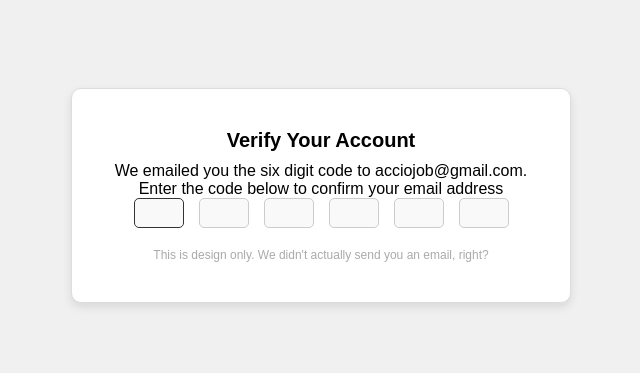
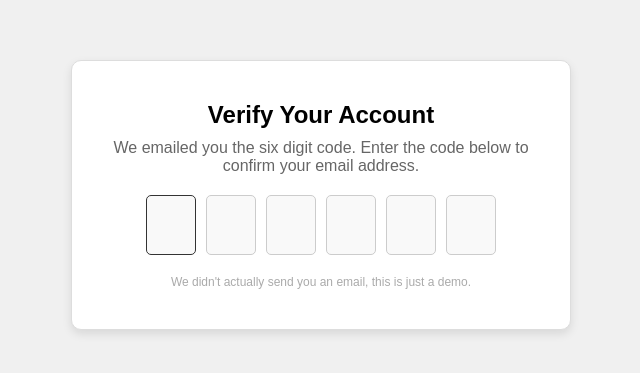
Before and after one commit to acciojob/OTP-MeghanaSubramanyam, a website: page main.html in a window 1280 px wide. Shown: the part 205-578 px from the top of the page, without its empty margins (319-959 px from the left). Drawn offline with Linux system fonts and the light colour scheme.

Commit message:
created a submission

```diff
--- a/main.html
+++ b/main.html
@@ -1,12 +1,16 @@
 <!DOCTYPE html>
-<html>
+<html lang="en">
 <head>
+    <meta charset="UTF-8">
+    <meta name="viewport" content="width=device-width, initial-scale=1.0">
     <link rel="stylesheet" href="styles.css">
+    <title>OTP Verification</title>
 </head>
 <body>
     <div class="container">
         <h1 id="verification_heading">Verify Your Account</h1>
-        <p id="verification_subtext">We emailed you the six digit code to acciojob@gmail.com. Enter the code below to confirm your email address</p>
+        <p id="verification_subtext">We emailed you the six digit code. Enter the code below to confirm your email address.</p>
+
         <div class="code-container">
             <input type="text" maxlength="1" class="code" id="digit1" autofocus>
             <input type="text" maxlength="1" class="code" id="digit2">
@@ -15,9 +19,10 @@
             <input type="text" maxlength="1" class="code" id="digit5">
             <input type="text" maxlength="1" class="code" id="digit6">
         </div>
-        <p class="disclaimer">This is design only. We didn't actually send you an email, right?</p>
+
+        <p class="disclaimer">We didn't actually send you an email, this is just a demo.</p>
     </div>
 
-    <script type="text/javascript" src="./script.js"></script>
+    <script src="script.js"></script>
 </body>
 </html>
--- a/script.js
+++ b/script.js
@@ -1,10 +1,13 @@
+
 const inputs = document.querySelectorAll('.code');
+
 inputs.forEach((input, index) => {
     input.addEventListener('input', () => {
         if (input.value.length === 1 && index < inputs.length - 1) {
             inputs[index + 1].focus();
         }
     });
+
     input.addEventListener('keydown', (event) => {
         if (event.key === 'Backspace' && input.value === "") {
             if (index > 0) {
--- a/styles.css
+++ b/styles.css
@@ -1,60 +1,65 @@
-/*  your css code here. If applicable */
-*{
-	margin:0;
-	padding:0;
-	box-sizing:border-box;
+* {
+    margin: 0;
+    padding: 0;
+    box-sizing: border-box;
 }
-body{
-	font-family:Arial,sans-serif;
-	background-color:#f0f0f0;
-	display:flex;
-	justify-content:center;
-	align-items:center;
-	height:100vh;
+
+body {
+    font-family: Arial, sans-serif;
+    background-color: #f0f0f0;
+    display: flex;
+    justify-content: center;
+    align-items: center;
+    height: 100vh;
 }
-.container{
-	text-align:center;
-	padding:40px;
-	background-color:#fff;
-	border-radius:10px;
-	box-shadow:0 4px 10px rgba(0,0,0,0.1);
-	border:1px solid #ddd;
-	width:50%;
-	max-width:500px;
+
+.container {
+    text-align: center;
+    padding: 40px;
+    background-color: #fff;
+    border-radius: 10px;
+    box-shadow: 0 4px 10px rgba(0, 0, 0, 0.1);
+    border: 1px solid #ddd;
+    width: 50%;
+    max-width: 500px;
 }
-#verification_heading{
-	font-size:20px;
-	margin-bottom:10px;
+
+#verification_heading {
+    font-size: 24px;
+    margin-bottom: 10px;
 }
-#verification_subtex{
-	font-size:14px;
-	color:#666;
-	margin-bottom:20px;
+
+#verification_subtext {
+    font-size: 16px;
+    color: #666;
+    margin-bottom: 20px;
 }
-.code-container{
-	display:flex;
-	justify-content:center;
-	gap:15px;
-	margin-bottom:20px;
 
+.code-container {
+    display: flex;
+    justify-content: center;
+    gap: 10px;
+    margin-bottom: 20px;
 }
-.code{
-	width:50px;
-	height:60x;
-	font-size:24px;
-	text-align:center;
-	border:1px solid #ccc;
-	border-radius:5px;
-	outline:none;
-	background-color:#f9f9f9;
-	transition:border-color 0.3s;
 
+.code {
+    width: 50px;
+    height: 60px;
+    font-size: 24px;
+    text-align: center;
+    border: 1px solid #ccc;
+    border-radius: 5px;
+    outline: none;
+    background-color: #f9f9f9;
+    transition: border-color 0.3s;
 }
-.code:focus{
-	border-color:#333;
+
+.code:focus {
+    border-color: #333;
 }
-.disclaimer{
-	font-size:12px;
-	color:#aaa;
-	margin-top:20px;
+
+.disclaimer {
+    font-size: 12px;
+    color: #aaa;
+    margin-top: 20px;
 }
```
